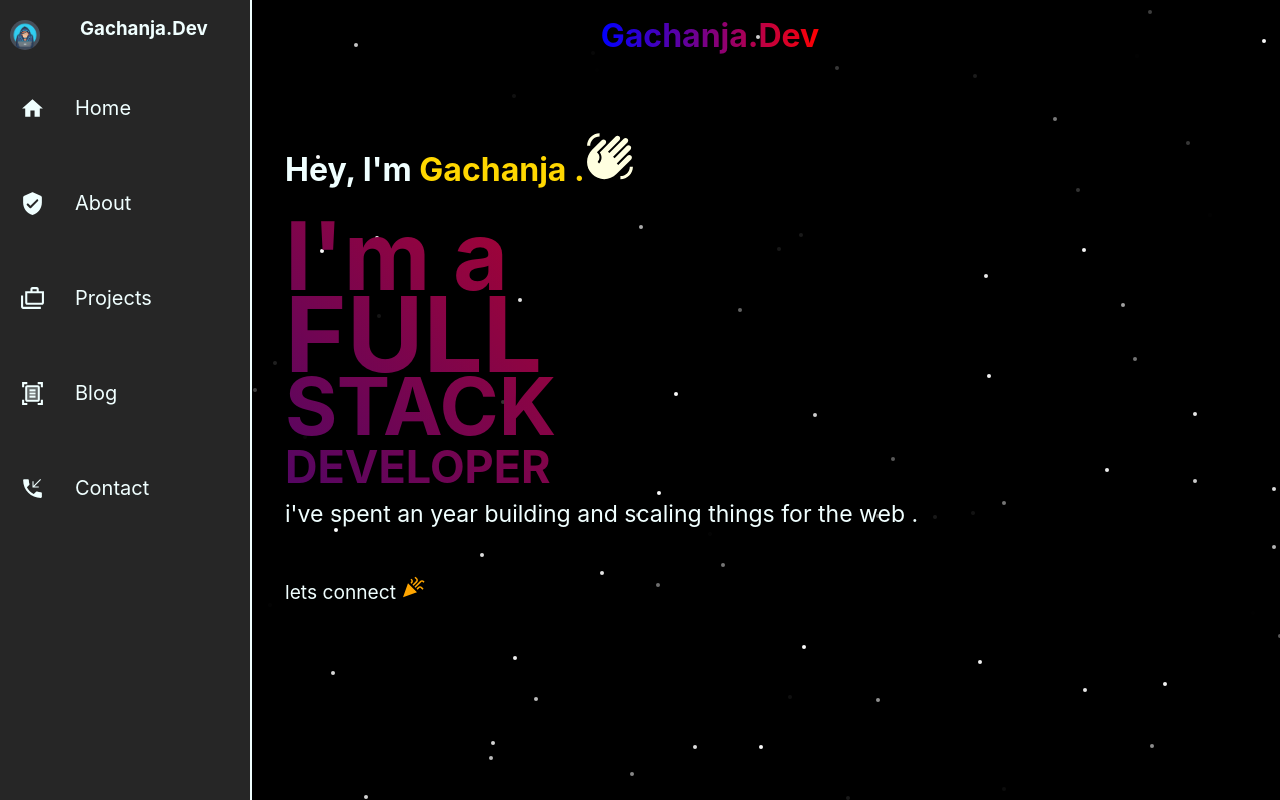
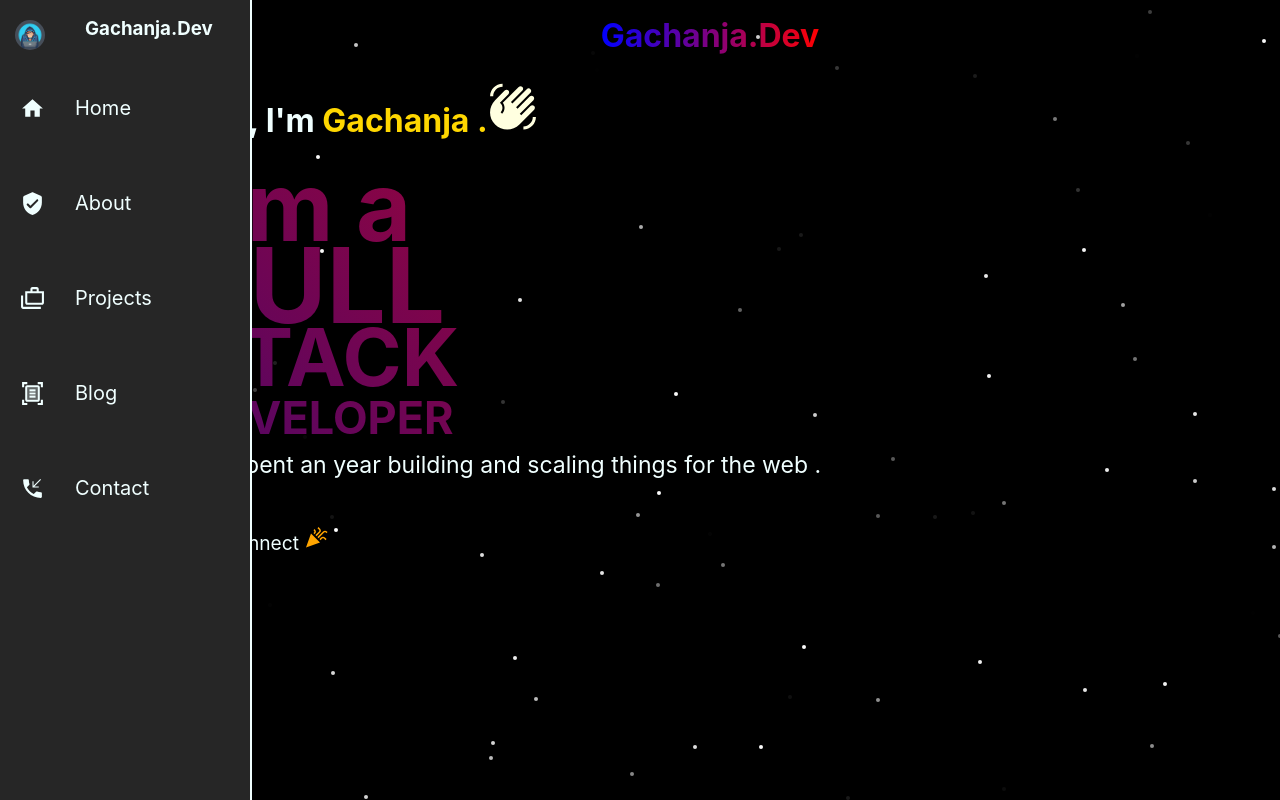
Before and after one commit to Mgachanja/my-portfolio, a React (Create React App) app: page / in a window 1280 px wide. Built offline with nearby package versions, Linux system fonts and the light colour scheme; the HTML template or start-up script is replaced by a standard one.

Commit message:
home page done

```diff
--- a/src/styles/home.css
+++ b/src/styles/home.css
@@ -33,9 +33,7 @@
 
 .intro{
     position: relative;
-    top: 5%;
-    transform: translate( 0 ,10%);
-    margin: 0 225px;
+    transform: translate( 10% ,5%);
     padding: 0 0px 500px 0;
 
 }
--- a/src/styles/navbar.css
+++ b/src/styles/navbar.css
@@ -14,7 +14,7 @@
     display: flex;
     position: relative;
     flex-direction: row;
-    left: 10px;
+    left: 15px;
     height:30px;
     top: 20px;
     width:30px;
```
